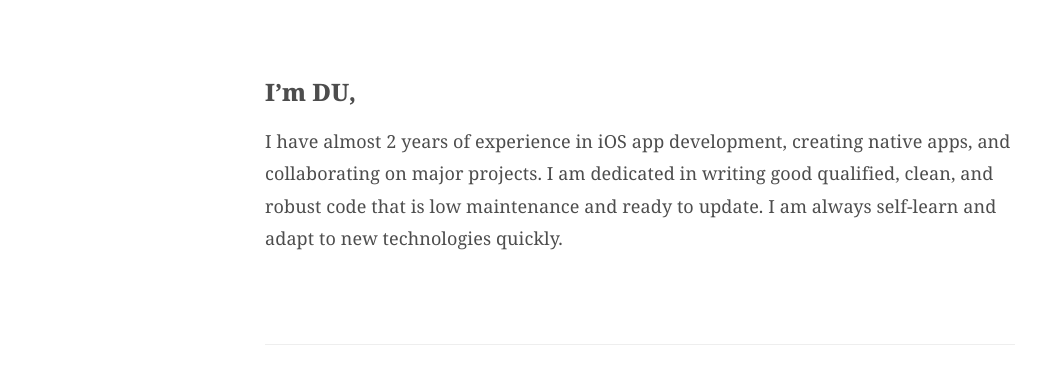
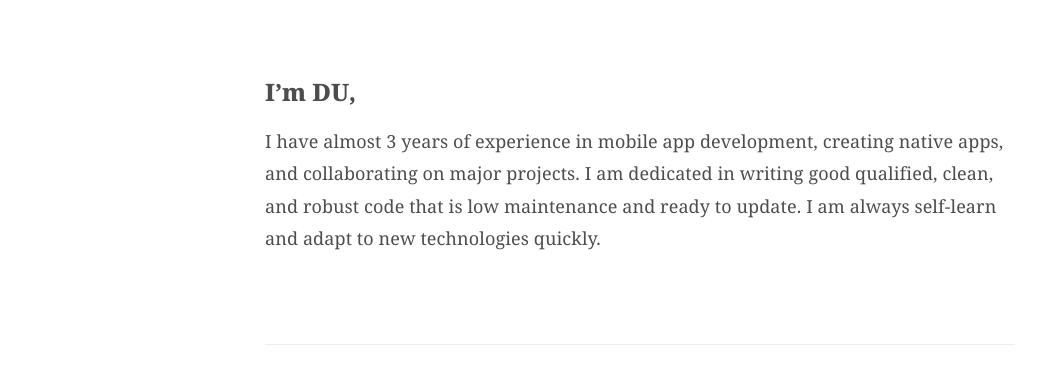
Before and after one commit to dubydu/dubydu.github.io, a plain HTML site: page 2021/01/01/hello-world/index.html in a window 1280 px wide. Shown: the part 236-620 px from the top of the page, without its empty margins (0-1057 px from the left). Drawn offline with nearby package versions, Linux system fonts and the light colour scheme.

Commit message:
Site updated: 2021-02-27 12:41:54

```diff
--- a/2021/01/01/hello-world/index.html
+++ b/2021/01/01/hello-world/index.html
@@ -77,7 +77,7 @@
                 <div class="row">
                     <!-- Post Main Content -->
                     <div class="post-content col-lg-8 col-lg-offset-2 col-md-10 col-md-offset-1">
-                        <h3 id="I’m-DU"><a href="#I’m-DU" class="headerlink" title="I’m DU,"></a>I’m DU,</h3><p>I have almost 2 years of experience in iOS app development, creating native apps, and collaborating on major projects. I am dedicated in writing good qualified, clean, and robust code that is low maintenance and ready to update. I am always self-learn and adapt to new technologies quickly.</p>
+                        <h3 id="I’m-DU"><a href="#I’m-DU" class="headerlink" title="I’m DU,"></a>I’m DU,</h3><p>I have almost 3 years of experience in mobile app development, creating native apps, and collaborating on major projects. I am dedicated in writing good qualified, clean, and robust code that is low maintenance and ready to update. I am always self-learn and adapt to new technologies quickly.</p>
 
 
                             <!-- Meta -->
```
